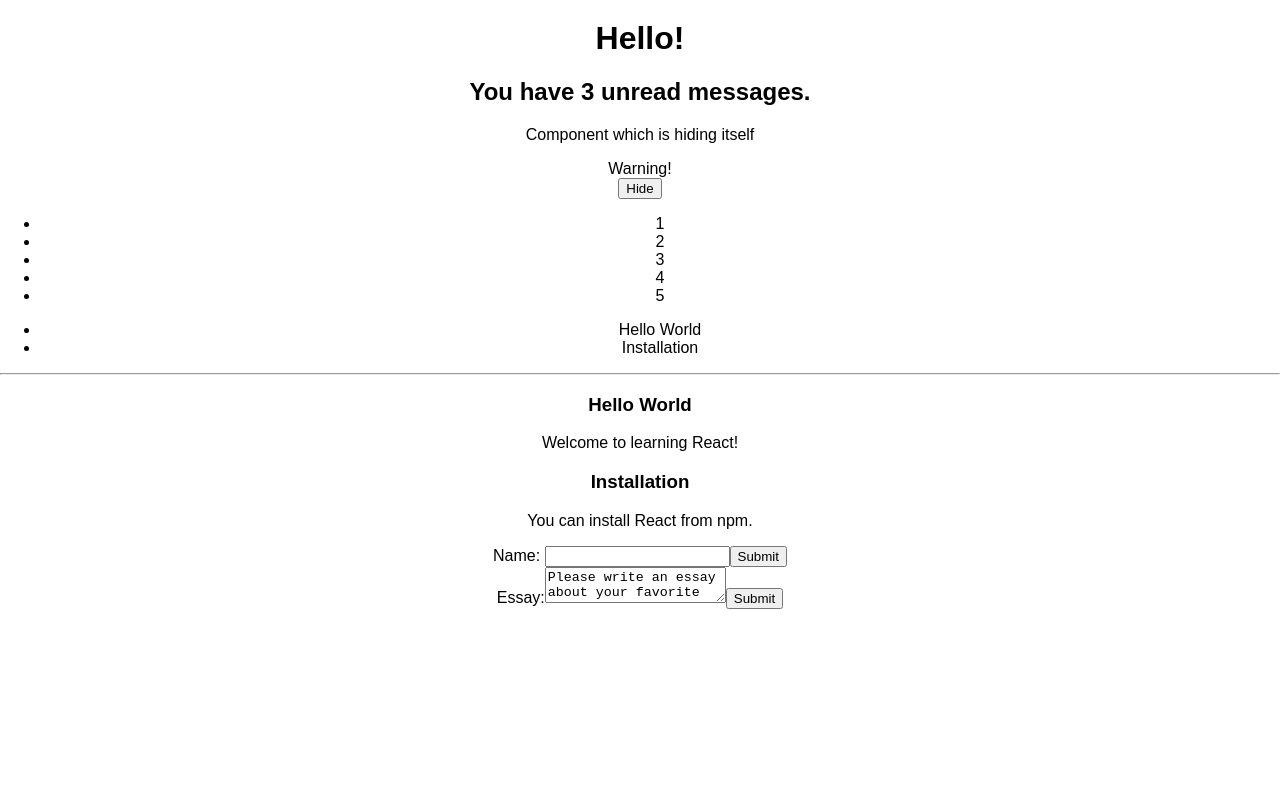
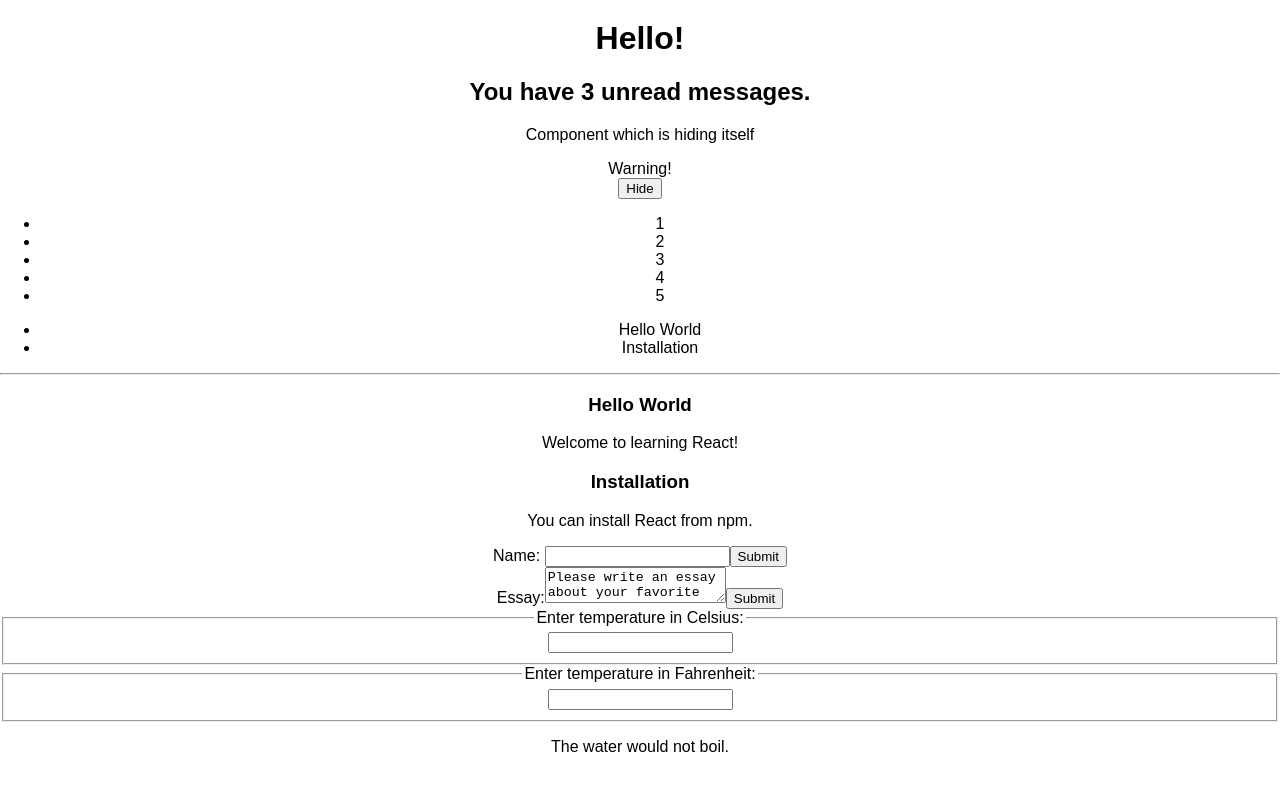
Before and after one commit to dominic22/typescript-react-redux-example, a React (Create React App) app: page / in a window 1280 px wide. Shown: the part 940-1730 px from the top of the page. Before the commit the page ends 1609 px from the top, so only its background shows below. Built offline with nearby package versions, Linux system fonts and the light colour scheme.

Commit message:
Add lifting state up section

```diff
--- a/src/App.tsx
+++ b/src/App.tsx
@@ -13,6 +13,7 @@ import NumberList from './components/lists-and-keys/NumberList';
 import { Blog, BLOG_POSTS } from './components/lists-and-keys/Blog';
 import EssayForm from './components/forms/EssayForm';
 import NameForm from './components/forms/NameForm';
+import Calculator from './components/lifting-state-up/Calculator';
 
 const logo = require('./logo.svg');
 
@@ -77,6 +78,7 @@ class App extends React.Component {
                 <Blog posts={BLOG_POSTS}/>
                 <NameForm/>
                 <EssayForm/>
+                <Calculator/>
             </div>
         );
     }
--- /dev/null
+++ b/src/components/lifting-state-up/BoilingVerdict.tsx
@@ -0,0 +1,10 @@
+import * as React from 'react';
+
+function BoilingVerdict(props: {celsius: number}) {
+    if (props.celsius >= 100) {
+       return <p>The water would boil.</p>;
+    }
+    return <p>The water would not boil.</p>;
+}
+
+export default BoilingVerdict;
--- /dev/null
+++ b/src/components/lifting-state-up/Calculator.tsx
@@ -0,0 +1,66 @@
+import * as React from 'react';
+import BoilingVerdict from './BoilingVerdict';
+import { TemperatureInput } from './TemperatureInput';
+
+function tryConvert(temperature: any, convert: any) {
+    const input = parseFloat(temperature);
+    //
+    if (isNaN(input)) {
+        return '';
+    }
+    const output = convert(input);
+    const rounded = Math.round(output * 1000) / 1000;
+    return rounded.toString();
+}
+
+function toCelsius(fahrenheit: number) {
+    return (fahrenheit - 32) * 5 / 9;
+}
+
+function toFahrenheit(celsius: number) {
+    return (celsius * 9 / 5) + 32;
+}
+
+class Calculator extends React.Component<any, any> {
+    constructor(props: any) {
+        super(props);
+        this.handleCelsiusChange = this.handleCelsiusChange.bind(this);
+        this.handleFahrenheitChange = this.handleFahrenheitChange.bind(this);
+        this.state = {temperature: '', scale: 'c'};
+    }
+
+    handleCelsiusChange(temperature: number) {
+        this.setState({scale: 'c', temperature});
+    }
+
+    handleFahrenheitChange(temperature: number) {
+        this.setState({scale: 'f', temperature});
+    }
+
+    render() {
+        const scale = this.state.scale;
+        const temperature = this.state.temperature;
+        const celsius = scale === 'f' ? tryConvert(temperature, toCelsius) : temperature;
+        const fahrenheit = scale === 'c' ? tryConvert(temperature, toFahrenheit) : temperature;
+
+        return (
+            <div>
+                <TemperatureInput
+                    scale="c"
+                    temperature={celsius}
+                    onTemperatureChange={this.handleCelsiusChange}
+                />
+                <TemperatureInput
+                    scale="f"
+                    temperature={fahrenheit}
+                    onTemperatureChange={this.handleFahrenheitChange}
+                />
+                <BoilingVerdict
+                    celsius={parseFloat(celsius)}
+                />
+            </div>
+        );
+    }
+}
+
+export default Calculator;
--- /dev/null
+++ b/src/components/lifting-state-up/TemperatureInput.tsx
@@ -0,0 +1,31 @@
+import * as React from 'react';
+
+export const scaleNames = {
+    c: 'Celsius',
+    f: 'Fahrenheit'
+};
+
+export class TemperatureInput extends React.Component<any, any> {
+    constructor(props: any) {
+        super(props);
+        this.handleChange = this.handleChange.bind(this);
+    }
+
+    handleChange(e: any) {
+        this.props.onTemperatureChange(e.target.value);
+    }
+
+    render() {
+        const temperature = this.props.temperature;
+        const scale = this.props.scale;
+        return (
+            <fieldset>
+                <legend>Enter temperature in {scaleNames[scale]}:</legend>
+                <input
+                    value={temperature}
+                    onChange={this.handleChange}
+                />
+            </fieldset>
+        );
+    }
+}
```
